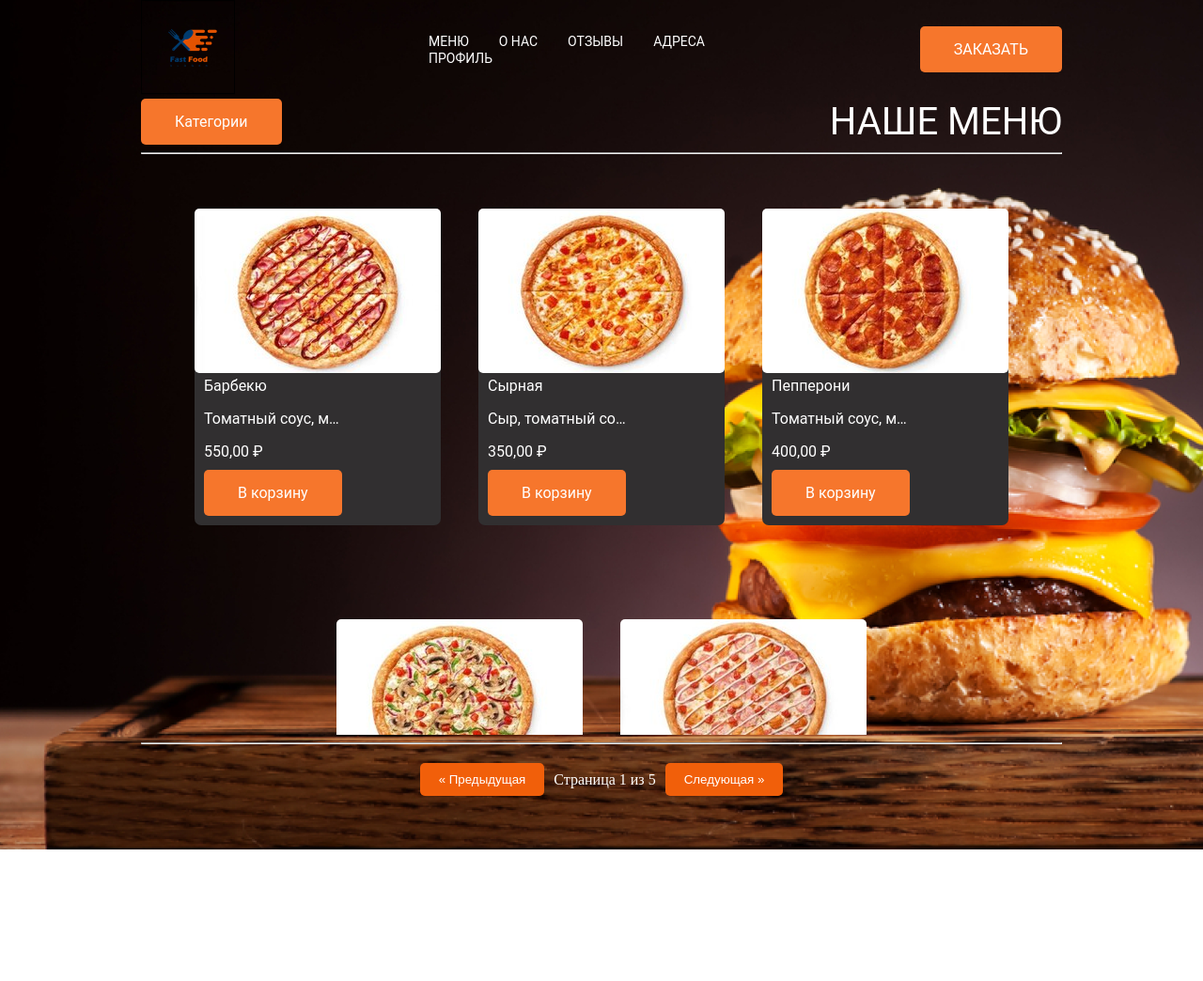
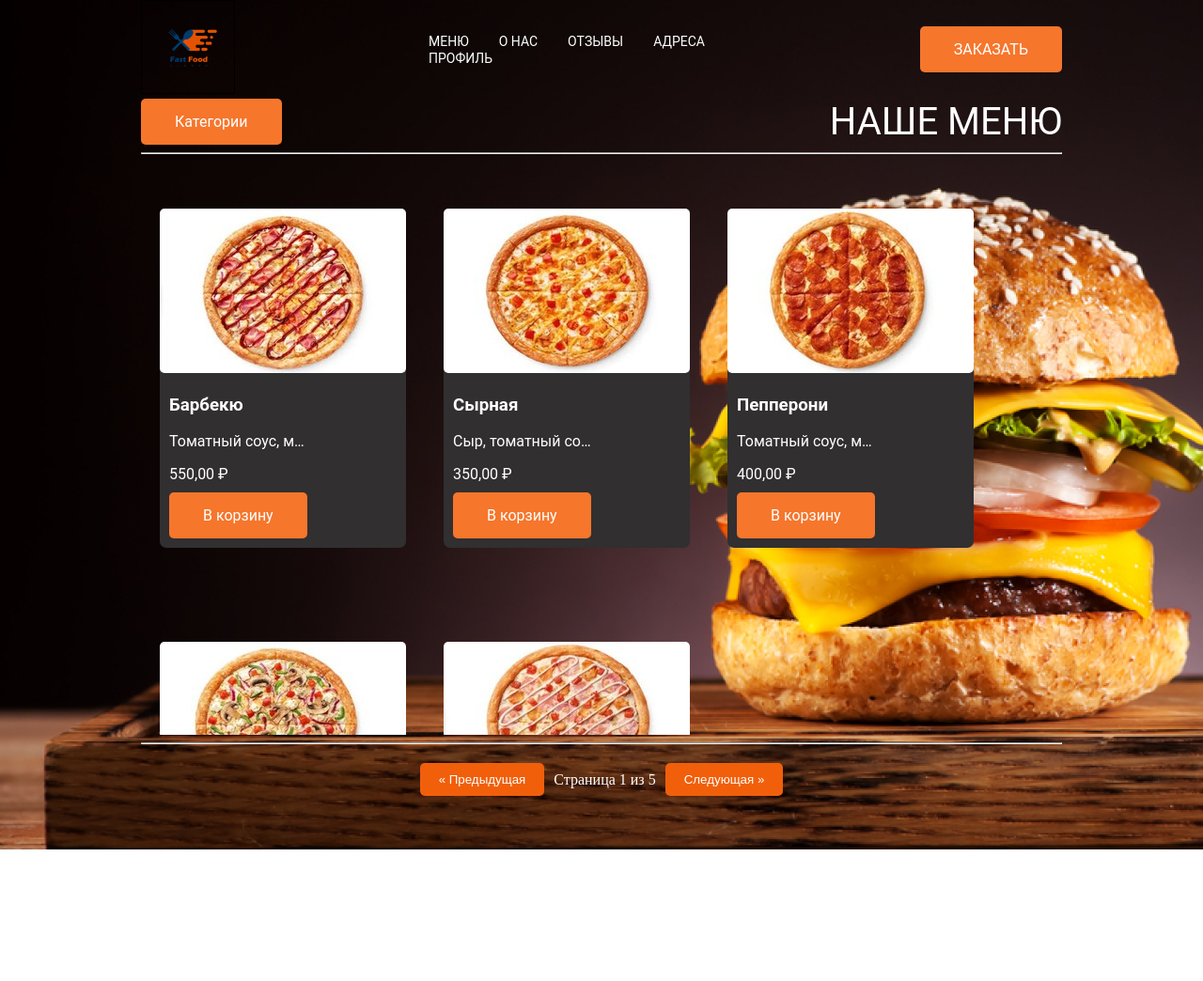
Before and after one commit to akorzun157/burger, a Django app: page /menu/category/picca/ in a window 1280 px wide. Shown: the top 1044 px of the page at 94% size. Run offline with Django 5.2, Linux system fonts and the light colour scheme; data comes from the database, SQL or seed files in the repository.

Commit message:
made minor changes to markup and styles

```diff
--- a/menu/templates/menu/menu.html
+++ b/menu/templates/menu/menu.html
@@ -22,14 +22,16 @@
     <div class="dishes-items">
         {% for product in menu %}
             <div class="dish-item">
+                <a href="{% url 'menu:product' product.slug %}" class="dish-link">
                     <div class="cart-image">
                         {% if product.image %}
                             <img src='{{ product.image.url }}' class="card-img-top" alt="{{ product.name }}">
                         {% endif %}
                     </div>
-                <a href="{% url 'menu:product' product.slug %}" class="dish-title font-roboto">{{ product.name|truncatechars:17}}</a>
-                <p class="dish-desc font-roboto">{{ product.description|truncatechars:17}}</p>
+                    <h3 class="dish-title font-roboto">{{ product.name|truncatechars:15 }}</h3>
+                    <p class="dish-desc font-roboto">{{ product.description|truncatechars:17 }}</p>
                     <div class="dish-price font-roboto">{{ product.price }} ₽</div>
+                </a>
                 <button class="orange-btn orange-btn-marg-bl-10">В корзину</button>
             </div>
         {% endfor %}
--- a/static/deps/css/style_catalog.css
+++ b/static/deps/css/style_catalog.css
@@ -65,7 +65,7 @@
 
 .dishes-items {
     display: flex;
-    justify-content: center;
+    justify-content: flex-start;
     flex-wrap: wrap; /* Позволяет карточкам обтекать друг друга */
     overflow-y: auto; /* Позволяет вертикальную прокрутку */
     height: 600px; /* Высота контейнера для прокрутки */
@@ -98,6 +98,10 @@
 
 .card-img-top{
     border-radius: 5px;
+}
+
+.dish-link{
+    text-decoration: none;
 }
 
 .dish-title{
```
Lines whose indentation alone changed are shown as unchanged.
